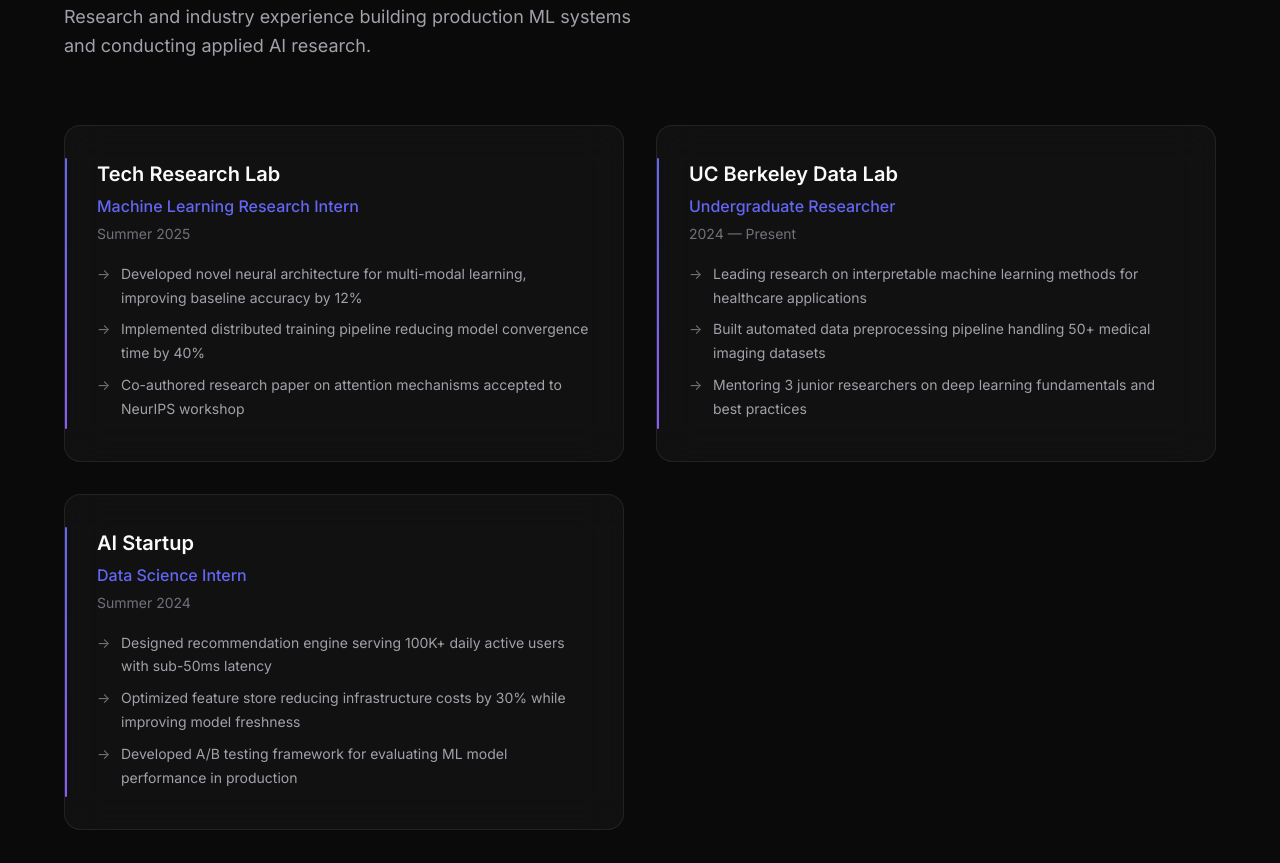
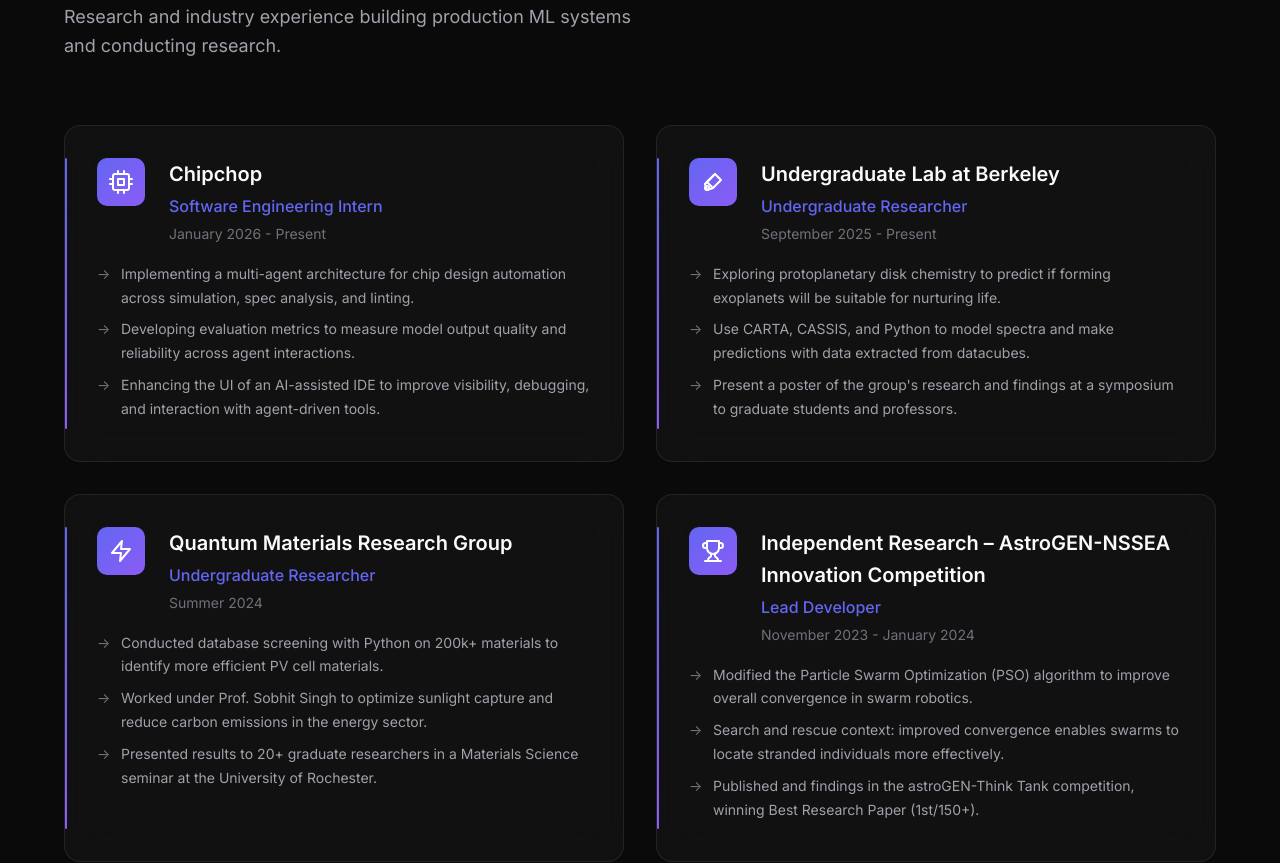
Before and after one commit to aryanj2374/aryanj2374.github.io, a React (Vite) app: page / in a window 1280 px wide. Shown: the part 1040-1903 px from the top of the page. Built offline with nearby package versions, Linux system fonts and the light colour scheme.

Commit message:
Modified content of the page and added new icons

```diff
--- a/src/App.css
+++ b/src/App.css
@@ -337,7 +337,26 @@
 }
 
 .experience-card__header {
+  display: flex;
+  align-items: flex-start;
+  gap: var(--space-lg);
   margin-bottom: var(--space-md);
+}
+
+.experience-card__icon {
+  width: 48px;
+  height: 48px;
+  min-width: 48px;
+  display: flex;
+  align-items: center;
+  justify-content: center;
+  background: var(--color-accent-gradient);
+  border-radius: var(--radius-md);
+  color: white;
+}
+
+.experience-card__info {
+  flex: 1;
 }
 
 .experience-card__company {
--- a/src/App.jsx
+++ b/src/App.jsx
@@ -96,6 +96,40 @@
       <line x1="8" y1="2" x2="8" y2="6" />
       <line x1="3" y1="10" x2="21" y2="10" />
     </svg>
+  ),
+  MessageCircle: () => (
+    <svg width="24" height="24" viewBox="0 0 24 24" fill="none" stroke="currentColor" strokeWidth="2" strokeLinecap="round" strokeLinejoin="round">
+      <path d="M21 11.5a8.38 8.38 0 01-.9 3.8 8.5 8.5 0 01-7.6 4.7 8.38 8.38 0 01-3.8-.9L3 21l1.9-5.7a8.38 8.38 0 01-.9-3.8 8.5 8.5 0 014.7-7.6 8.38 8.38 0 013.8-.9h.5a8.48 8.48 0 018 8v.5z" />
+    </svg>
+  ),
+  TrendingUp: () => (
+    <svg width="24" height="24" viewBox="0 0 24 24" fill="none" stroke="currentColor" strokeWidth="2" strokeLinecap="round" strokeLinejoin="round">
+      <polyline points="23 6 13.5 15.5 8.5 10.5 1 18" />
+      <polyline points="17 6 23 6 23 12" />
+    </svg>
+  ),
+  Telescope: () => (
+    <svg width="24" height="24" viewBox="0 0 24 24" fill="none" stroke="currentColor" strokeWidth="2" strokeLinecap="round" strokeLinejoin="round">
+      <path d="M14 4l6 6-8 8-6-6 8-8z" />
+      <path d="M14 4L4 14" />
+      <path d="M9.5 8.5L4 14l2 6 6-2" />
+      <circle cx="6" cy="18" r="2" />
+    </svg>
+  ),
+  Zap: () => (
+    <svg width="24" height="24" viewBox="0 0 24 24" fill="none" stroke="currentColor" strokeWidth="2" strokeLinecap="round" strokeLinejoin="round">
+      <polygon points="13 2 3 14 12 14 11 22 21 10 12 10 13 2" />
+    </svg>
+  ),
+  Trophy: () => (
+    <svg width="24" height="24" viewBox="0 0 24 24" fill="none" stroke="currentColor" strokeWidth="2" strokeLinecap="round" strokeLinejoin="round">
+      <path d="M6 9H4.5a2.5 2.5 0 010-5H6" />
+      <path d="M18 9h1.5a2.5 2.5 0 000-5H18" />
+      <path d="M4 22h16" />
+      <path d="M10 14.66V17c0 .55-.47.98-.97 1.21C7.85 18.75 7 20.24 7 22" />
+      <path d="M14 14.66V17c0 .55.47.98.97 1.21C16.15 18.75 17 20.24 17 22" />
+      <path d="M18 2H6v7a6 6 0 0012 0V2z" />
+    </svg>
   )
 }
 
@@ -128,7 +162,7 @@
     description: 'Built a chatbot assistant that can answer questions about my high school using scraped documents.',
     tech: ['Python', 'LangChain', 'HuggingFace', 'FAISS'],
     link: 'https://github.com/aryanj2374/DHSChatbotProject',
-    icon: 'Database'
+    icon: 'MessageCircle'
   },
   {
     id: 3,
@@ -136,42 +170,57 @@
     description: 'Built a model to predict a student\'s scholarship probabilities using regression.',
     tech: ['Python', 'Scikit-learn', 'Tensorflow', 'Keras', 'Pandas', 'NumPy', 'Matplotlib'],
     link: 'https://github.com/aryanj2374/ScholarshipProbabilityModel',
-    icon: 'Cpu'
+    icon: 'TrendingUp'
   }
 ]
 
 const EXPERIENCE = [
   {
     id: 1,
-    company: 'Tech Research Lab',
-    role: 'Machine Learning Research Intern',
-    date: 'Summer 2025',
+    company: 'Chipchop',
+    role: 'Software Engineering Intern',
+    date: 'January 2026 - Present',
+    icon: 'Cpu',
     bullets: [
-      'Developed novel neural architecture for multi-modal learning, improving baseline accuracy by 12%',
-      'Implemented distributed training pipeline reducing model convergence time by 40%',
-      'Co-authored research paper on attention mechanisms accepted to NeurIPS workshop'
+      'Implementing a multi-agent architecture for chip design automation across simulation, spec analysis, and linting.',
+      'Developing evaluation metrics to measure model output quality and reliability across agent interactions.',
+      'Enhancing the UI of an AI-assisted IDE to improve visibility, debugging, and interaction with agent-driven tools.'
     ]
   },
   {
     id: 2,
-    company: 'UC Berkeley Data Lab',
+    company: 'Undergraduate Lab at Berkeley',
     role: 'Undergraduate Researcher',
-    date: '2024 — Present',
+    date: 'September 2025 - Present',
+    icon: 'Telescope',
     bullets: [
-      'Leading research on interpretable machine learning methods for healthcare applications',
-      'Built automated data preprocessing pipeline handling 50+ medical imaging datasets',
-      'Mentoring 3 junior researchers on deep learning fundamentals and best practices'
+      'Exploring protoplanetary disk chemistry to predict if forming exoplanets will be suitable for nurturing life.',
+      'Use CARTA, CASSIS, and Python to model spectra and make predictions with data extracted from datacubes.',
+      "Present a poster of the group's research and findings at a symposium to graduate students and professors."
     ]
   },
   {
     id: 3,
-    company: 'AI Startup',
-    role: 'Data Science Intern',
+    company: 'Quantum Materials Research Group',
+    role: 'Undergraduate Researcher',
     date: 'Summer 2024',
+    icon: 'Zap',
     bullets: [
-      'Designed recommendation engine serving 100K+ daily active users with sub-50ms latency',
-      'Optimized feature store reducing infrastructure costs by 30% while improving model freshness',
-      'Developed A/B testing framework for evaluating ML model performance in production'
+      'Conducted database screening with Python on 200k+ materials to identify more efficient PV cell materials.',
+      'Worked under Prof. Sobhit Singh to optimize sunlight capture and reduce carbon emissions in the energy sector.',
+      'Presented results to 20+ graduate researchers in a Materials Science seminar at the University of Rochester.'
+    ]
+  },
+  {
+    id: 4,
+    company: 'Independent Research – AstroGEN-NSSEA Innovation Competition',
+    role: 'Lead Developer',
+    date: 'November 2023 - January 2024',
+    icon: 'Trophy',
+    bullets: [
+      'Modified the Particle Swarm Optimization (PSO) algorithm to improve overall convergence in swarm robotics.',
+      'Search and rescue context: improved convergence enables swarms to locate stranded individuals more effectively.',
+      'Published and findings in the astroGEN-Think Tank competition, winning Best Research Paper (1st/150+).'
     ]
   }
 ]
@@ -428,21 +477,27 @@
           Experience
         </h2>
         <p className="section-subtitle reveal">
-          Research and industry experience building production ML systems and conducting
-          applied AI research.
+          Research and industry experience building production ML systems and conducting research.
         </p>
 
         <div className="experience__timeline">
-          {EXPERIENCE.map((exp, index) => (
+          {EXPERIENCE.map((exp, index) => {
+            const IconComponent = Icons[exp.icon] || Icons.Code
+            return (
               <article
                 key={exp.id}
                 className="glass-card experience-card reveal"
                 style={{ animationDelay: `${index * 100}ms` }}
               >
                 <div className="experience-card__header">
+                  <div className="experience-card__icon">
+                    <IconComponent />
+                  </div>
+                  <div className="experience-card__info">
                     <h3 className="experience-card__company">{exp.company}</h3>
                     <p className="experience-card__role">{exp.role}</p>
                     <p className="experience-card__date">{exp.date}</p>
+                  </div>
                 </div>
 
                 <ul className="experience-card__bullets">
@@ -451,7 +506,8 @@
                   ))}
                 </ul>
               </article>
-          ))}
+            )
+          })}
         </div>
       </div>
     </section>
```
Lines whose indentation alone changed are shown as unchanged.
